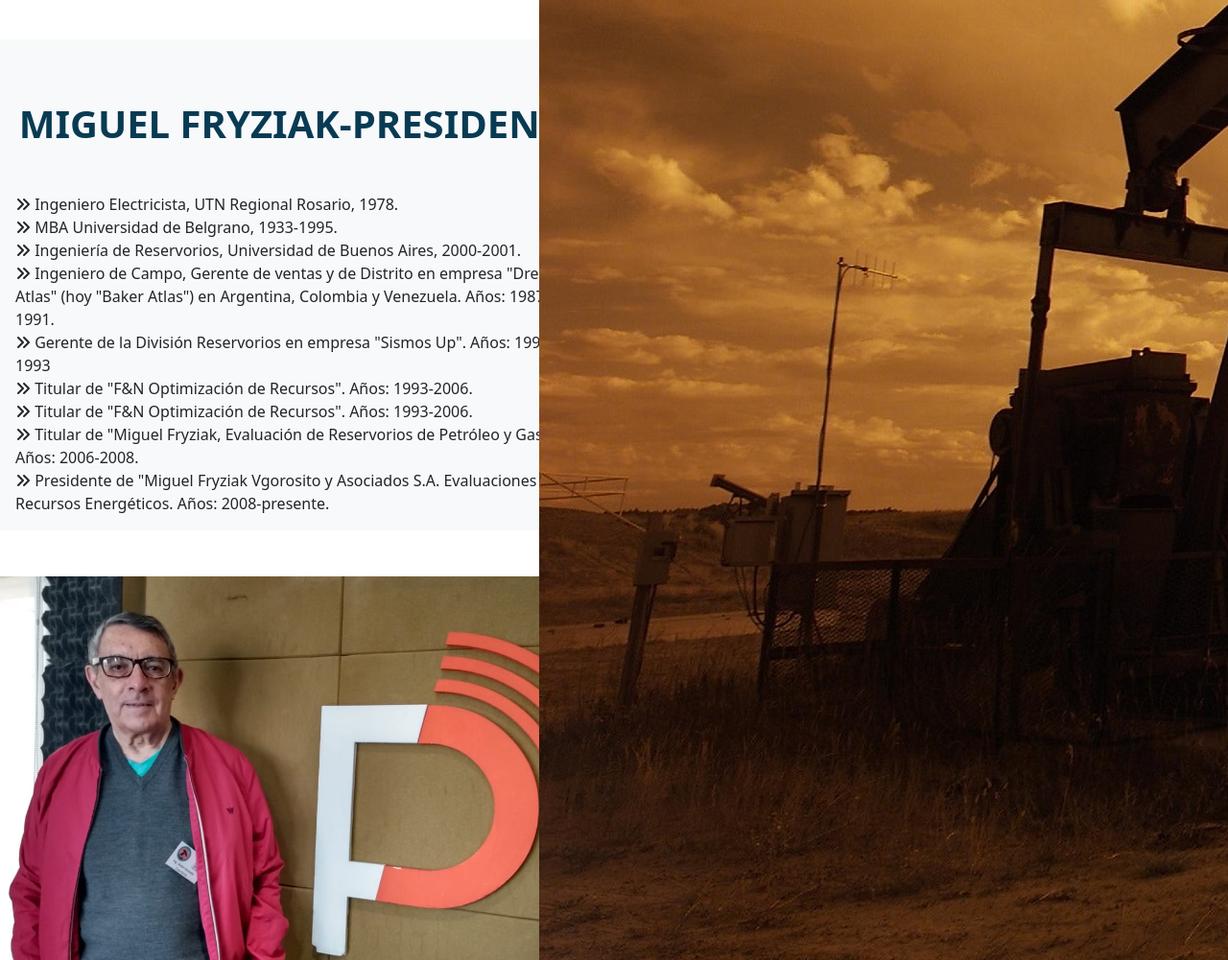
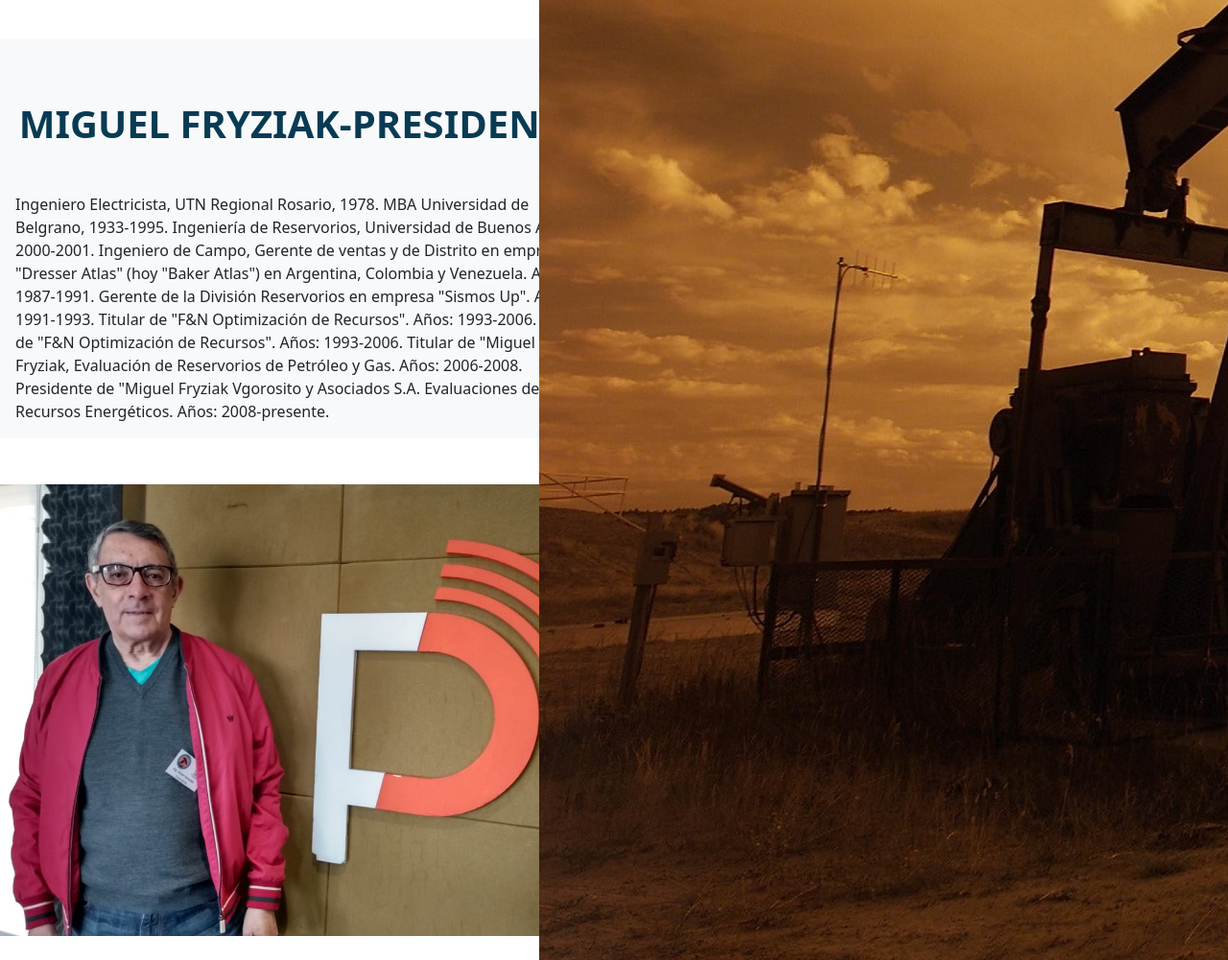
Before and after one commit to LelisCis/ActividadesCodo, a plain HTML site: page paginaMiguel/index.html in a window 1280 px wide. Shown: the part 3982-4983 px from the top of the page at 96% size. Drawn offline with nearby package versions, Linux system fonts and the light colour scheme; a script that the page names is missing; files whose address does not match are found by name.

Commit message:
Update index.html

```diff
--- a/paginaMiguel/index.html
+++ b/paginaMiguel/index.html
@@ -314,24 +314,10 @@
               <h2 class="title1 text-uppercase text-center mt-5 mb-5 fs-1">
                 Miguel Fryziak-presidente</h2>
               <p class="card-text ref">
-                <i class="fas fa-angle-double-right fa-1x flecha"></i> <span>Ingeniero Electricista, UTN Regional Rosario, 1978.</span>
-               <br>
-               <i class="fas fa-angle-double-right fa-1x flecha"></i><span> MBA Universidad de Belgrano, 1933-1995. </span>
-               <br>
-               <i class="fas fa-angle-double-right fa-1x flecha"></i><span> Ingeniería de Reservorios, Universidad de Buenos Aires, 2000-2001.</span>
-               <br>
-               <i class="fas fa-angle-double-right fa-1x flecha"></i><span> Ingeniero de Campo, Gerente de ventas y de Distrito en empresa "Dresser Atlas" (hoy "Baker Atlas") en Argentina, Colombia y Venezuela. Años: 1987-1991.</span>
-               <br>
-               <i class="fas fa-angle-double-right fa-1x flecha"></i><span> Gerente de la División Reservorios en empresa "Sismos Up". Años: 1991-1993</span>
-               <br>
-               <i class="fas fa-angle-double-right fa-1x flecha"></i><span> Titular de "F&N Optimización de Recursos". Años: 1993-2006.</span>
-               <br>
-               <i class="fas fa-angle-double-right fa-1x flecha"></i><span> Titular de "F&N Optimización de Recursos". Años: 1993-2006.</span>
-               <br>
-               <i class="fas fa-angle-double-right fa-1x flecha"></i><span> Titular de "Miguel Fryziak, Evaluación de Reservorios de Petróleo y Gas. Años: 2006-2008.</span>
-               <br>
-               <i class="fas fa-angle-double-right fa-1x flecha"></i><span> Presidente de "Miguel Fryziak Vgorosito y Asociados S.A. Evaluaciones de Recursos Energéticos. Años: 2008-presente.</span>
-               <br>
+               Ingeniero Electricista, UTN Regional Rosario, 1978. MBA Universidad de Belgrano, 1933-1995. Ingeniería de Reservorios, Universidad de Buenos Aires, 2000-2001.
+               Ingeniero de Campo, Gerente de ventas y de Distrito en empresa "Dresser Atlas" (hoy "Baker Atlas") en Argentina, Colombia y Venezuela. Años: 1987-1991.
+               Gerente de la División Reservorios en empresa "Sismos Up". Años: 1991-1993. Titular de "F&N Optimización de Recursos". Años: 1993-2006. Titular de "F&N Optimización de Recursos". Años: 1993-2006.
+                Titular de "Miguel Fryziak, Evaluación de Reservorios de Petróleo y Gas. Años: 2006-2008. Presidente de "Miguel Fryziak Vgorosito y Asociados S.A. Evaluaciones de Recursos Energéticos. Años: 2008-presente.
                </p>
             </div>
           </div>
@@ -361,19 +347,6 @@
         </div>
 
 </section>
-
-
-
-
-
-
-
-
-
-
-
-
-
 
   </article>
 
```
